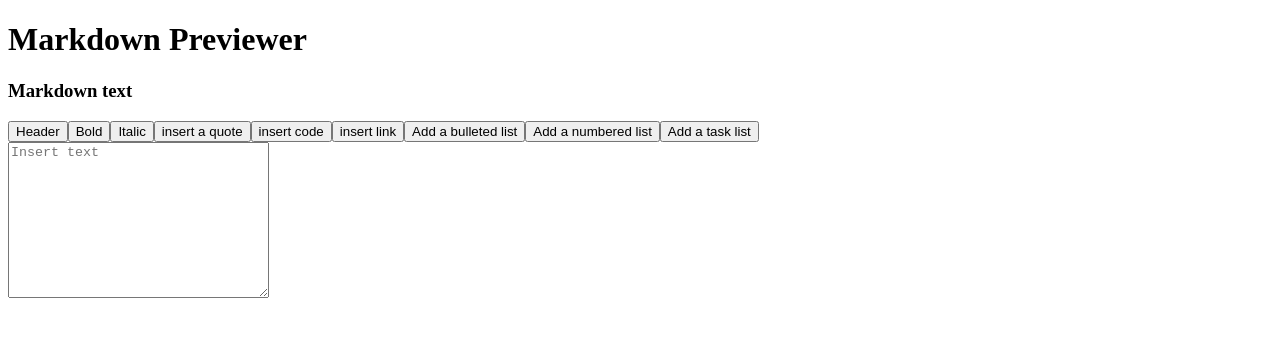
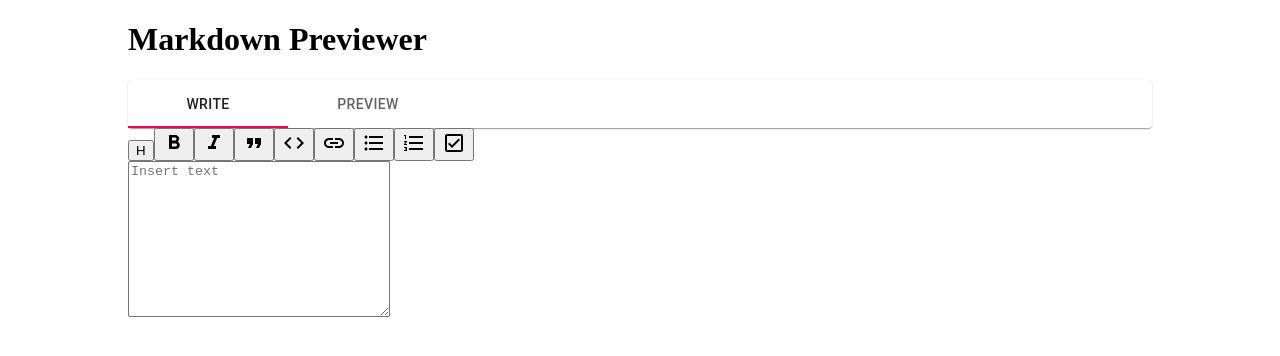
Before and after one commit to mritunjaysaha/markdown-previewer, a React (Create React App) app: page / in a window 1280 px wide. Shown: the top 356 px of the page. Built offline with nearby package versions, Linux system fonts and the light colour scheme.

Commit message:
added tabs

```diff
--- a/package.json
+++ b/package.json
@@ -4,12 +4,14 @@
   "private": true,
   "dependencies": {
     "@material-ui/core": "^4.10.2",
+    "@material-ui/icons": "^4.9.1",
     "@testing-library/jest-dom": "^4.2.4",
     "@testing-library/react": "^9.3.2",
     "@testing-library/user-event": "^7.1.2",
     "marked": "^1.1.0",
     "react": "^16.13.1",
     "react-dom": "^16.13.1",
+    "react-router-dom": "^5.2.0",
     "react-scripts": "3.4.1"
   },
   "scripts": {
--- a/src/App.js
+++ b/src/App.js
@@ -1,10 +1,34 @@
 import React, { useState } from "react";
 import marked from "marked";
-import TextField from "@material-ui/core/TextField";
+import "./styles/main.css";
+import FormatBoldIcon from "@material-ui/icons/FormatBold";
+import FormatItalicIcon from "@material-ui/icons/FormatItalic";
+import FormatQuoteIcon from "@material-ui/icons/FormatQuote";
+import CodeIcon from "@material-ui/icons/Code";
+import InsertLinkIcon from "@material-ui/icons/InsertLink";
+import FormatListBulletedIcon from "@material-ui/icons/FormatListBulleted";
+import FormatListNumberedIcon from "@material-ui/icons/FormatListNumbered";
+import CheckBoxOutlinedIcon from "@material-ui/icons/CheckBoxOutlined";
+import Paper from "@material-ui/core/Paper";
+import { makeStyles } from "@material-ui/core/styles";
+import Tabs from "@material-ui/core/Tabs";
+import Tab from "@material-ui/core/Tab";
+import { BrowserRouter, Switch, Route, Link } from "react-router-dom";
+
+const useStyles = makeStyles({
+    root: {
+        flexGrow: 1,
+    },
+});
 
 function App() {
     const [text, setText] = useState("");
+    const classes = useStyles();
+    const [value, setValue] = useState(0);
 
+    const handleTabs = (event, newValue) => {
+        setValue(newValue);
+    };
     function handleChange(e) {
         setText(e.target.value);
     }
@@ -87,42 +111,86 @@ function App() {
         }
     }
 
+    function TextArea() {
         return (
-        <div className="App">
-            <h1>Markdown Previewer</h1>
-
-            <div className="container-textarea">
-                <div className="input-textarea-container">
-                    <h3>Markdown text</h3>
+            <>
                 <div className="component-panel">
-                        <button onClick={header}>Header</button>
-                        <button onClick={bold}>Bold</button>
-                        <button onClick={italic}>Italic</button>
-                        <button onClick={quote}>insert a quote</button>
-                        <button onClick={code}>insert code</button>
-                        <button onClick={link}>insert link</button>
+                    <button onClick={header}>H</button>
+                    <button onClick={bold}>
+                        <FormatBoldIcon />
+                    </button>
+                    <button onClick={italic}>
+                        <FormatItalicIcon />
+                    </button>
+                    <button onClick={quote}>
+                        <FormatQuoteIcon />
+                    </button>
+                    <button onClick={code}>
+                        <CodeIcon />
+                    </button>
+                    <button onClick={link}>
+                        <InsertLinkIcon />
+                    </button>
                     <button onClick={bulletedList}>
-                            Add a bulleted list
+                        <FormatListBulletedIcon />
                     </button>
                     <button onClick={numberedList}>
-                            Add a numbered list
+                        <FormatListNumberedIcon />
                     </button>
-                        <button onClick={taskList}>Add a task list</button>
+                    <button onClick={taskList}>
+                        <CheckBoxOutlinedIcon />
+                    </button>
                 </div>
+                <div className="textarea-div">
                     <textarea
-                        cols="30"
+                        cols="40"
                         rows="10"
+                        max
                         className="input-textarea"
                         placeholder="Insert text"
                         onChange={handleChange}
                         value={text}
                     ></textarea>
                 </div>
+            </>
+        );
+    }
+
+    function PreviewArea() {
+        return (
+            <div className="input-textarea-container">
+                <h3>Markdown text</h3>
+                <div className="container-textarea"></div>
+                <div>
+                    <h3>Preview</h3>
                     <div
                         className="preview"
                         dangerouslySetInnerHTML={{ __html: marked(text) }}
                     ></div>
+                    <p>
+                        Lorem ipsum dolor sit amet consectetur, adipisicing
+                        elit. Omnis debitis totam similique ipsum, praesentium
+                        expedita aperiam aliquam unde magnam quod.
+                    </p>
                 </div>
+            </div>
+        );
+    }
+    return (
+        <div className="App">
+            <h1>Markdown Previewer</h1>
+            <BrowserRouter>
+                <Paper className={classes.root}>
+                    <Tabs value={value} onChange={handleTabs}>
+                        <Tab label="Write" componet={Link} to="/" />
+                        <Tab label="Preview" component={Link} to="/preview" />
+                    </Tabs>
+                </Paper>
+                <Switch>
+                    <Route exact path="/" component={TextArea} />
+                    <Route path="/preview" component={PreviewArea} />
+                </Switch>
+            </BrowserRouter>
         </div>
     );
 }
--- /dev/null
+++ b/src/styles/main.css
@@ -0,0 +1,13 @@
+/* line 1, main.scss */
+body {
+  margin: 0 10%; }
+
+/* line 4, main.scss */
+.textarea-div {
+  max-width: 50%; }
+
+/* line 8, main.scss */
+.input-textarea {
+  max-width: 50%; }
+
+/*# sourceMappingURL=main.css.map */
--- /dev/null
+++ b/src/styles/main.scss
@@ -0,0 +1,11 @@
+body {
+    margin: 0 10%;
+}
+.textarea-div {
+    max-width: 50%;
+}
+
+.input-textarea {
+    // resize: none;
+    max-width: 50%;
+}
```
Also changed, not shown: 2 other files (tests, documents, lock files or other folders). Lines whose indentation alone changed are shown as unchanged.
